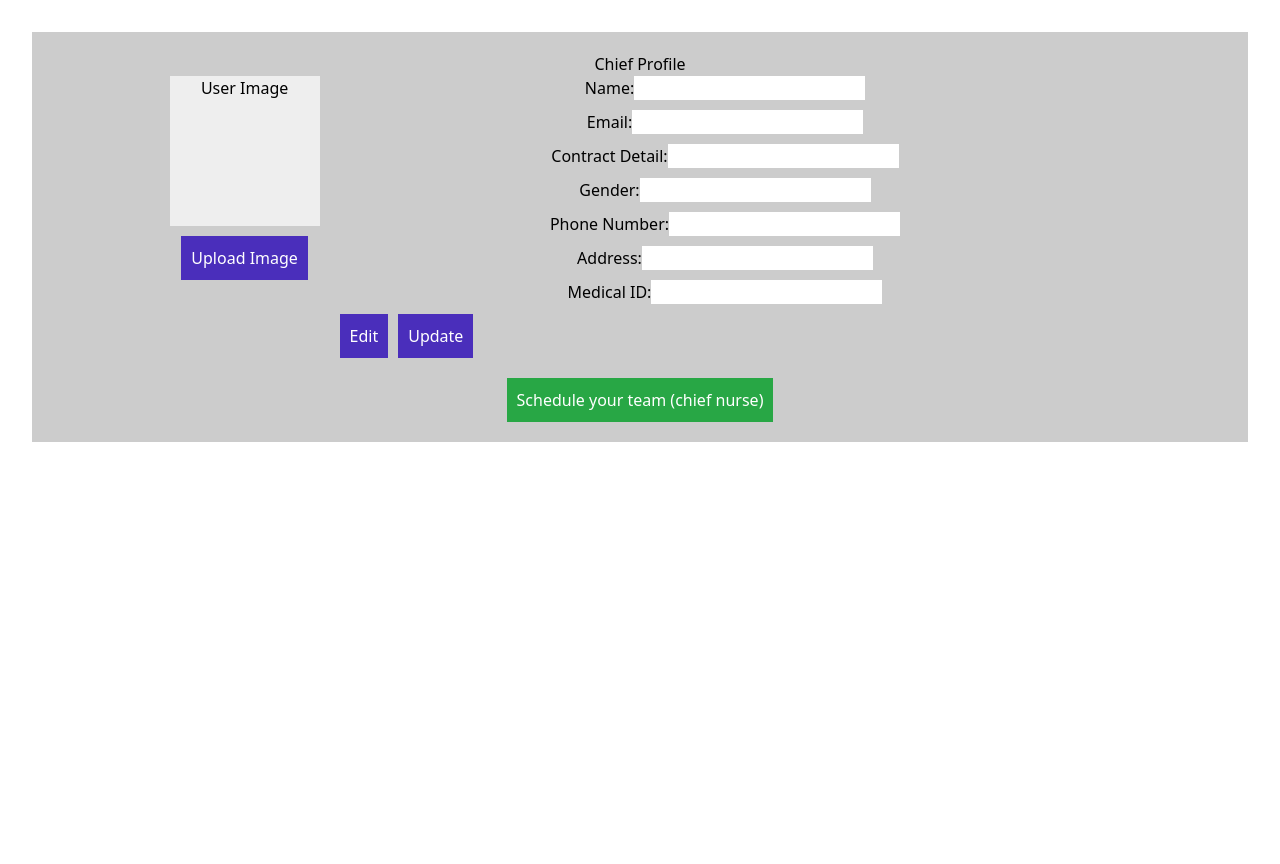
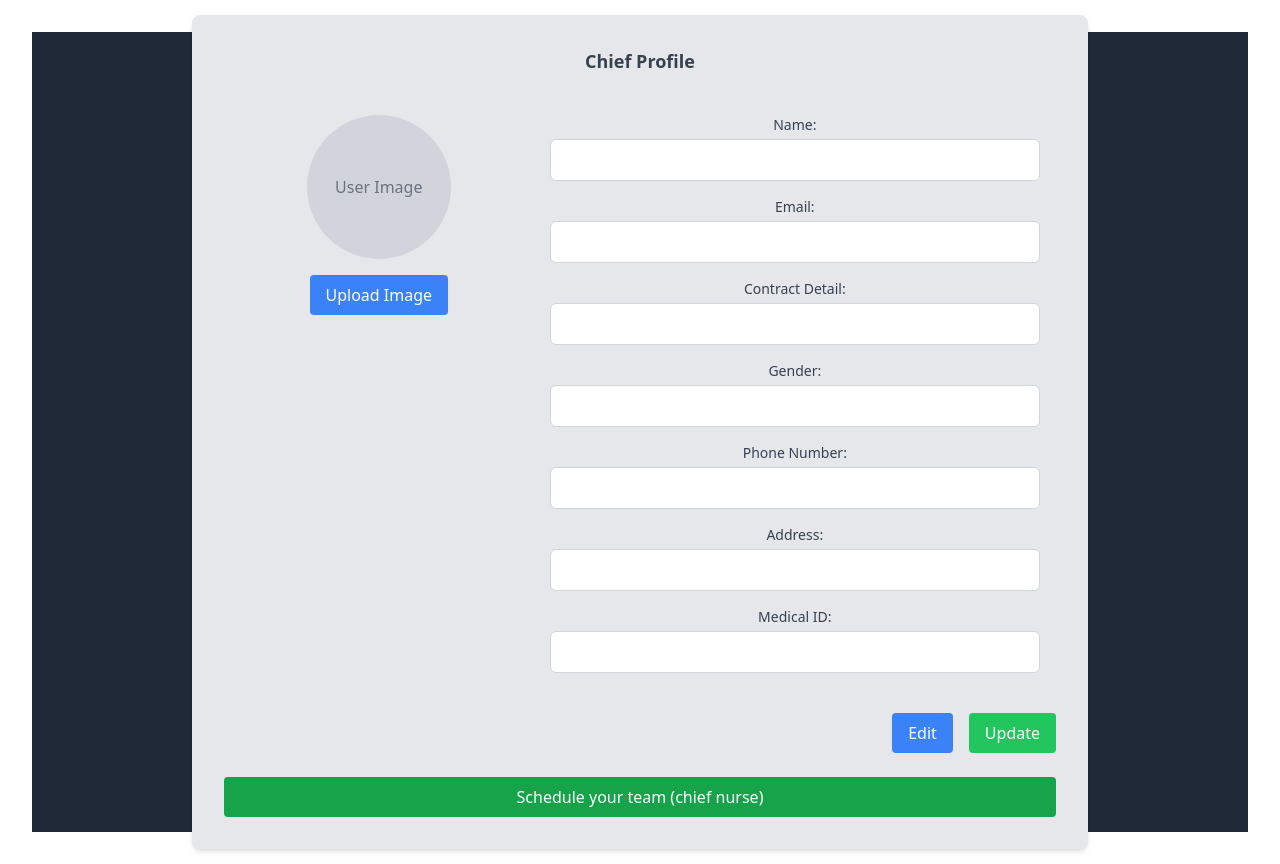
Before and after one commit to LDS-E/Schedule_Frontend, a React (Vite) app: page /RegisterChief in a window 1280 px wide. Before the commit the page ends 800 px from the top, so only its background shows below. Built offline with nearby package versions, Linux system fonts and the light colour scheme.

Commit message:
correct style on register components and connect them together

```diff
--- a/src/App.jsx
+++ b/src/App.jsx
@@ -15,7 +15,7 @@ function App() {
         <Route path="/LogIn" element={<LogIn />} />
         <Route path="/RegisterBasic" element={<RegisterBasic />} />
         <Route
-          path="/RegisterRegularJumpers"
+          path="/RegisterRegularJumper"
           element={<RegisterRegularJumper />}
         />
         <Route path="/RegisterChief" element={<RegisterChief />} />
--- a/src/components/RegisterChief.jsx
+++ b/src/components/RegisterChief.jsx
@@ -22,145 +22,158 @@ const RegisterChief = () => {
   };
 
   return (
-    <div
-      style={{
-        display: "flex",
-        flexDirection: "column",
-        alignItems: "center",
-        padding: "20px",
-        backgroundColor: "#ccc",
-      }}
-    >
-      <h2>Chief Profile</h2>
-      <div
-        style={{
-          display: "flex",
-          justifyContent: "space-between",
-          width: "80%",
-        }}
-      >
-        <div>
-          <div
-            style={{
-              width: "150px",
-              height: "150px",
-              backgroundColor: "#eee",
-              marginBottom: "10px",
-            }}
-          >
+    <div className="flex items-center justify-center h-screen bg-gray-800">
+      <div className="w-full max-w-4xl bg-gray-200 p-8 rounded-lg shadow-md">
+        <h2 className="text-center text-lg font-semibold text-gray-700 mb-6">
+          Chief Profile
+        </h2>
+        <table className="w-full">
+          <tbody>
+            <tr>
+              <td className="p-4 align-top">
+                <div className="flex flex-col items-center">
+                  <div className="w-36 h-36 bg-gray-300 mb-4 rounded-full flex items-center justify-center text-gray-500">
                     User Image
                   </div>
-          <button
-            style={{
-              padding: "10px",
-              backgroundColor: "#4A2EBB",
-              color: "white",
-              border: "none",
-            }}
-          >
+                  <button className="px-4 py-2 bg-blue-500 text-white rounded hover:bg-blue-600">
                     Upload Image
                   </button>
                 </div>
-        <div style={{ flexGrow: 1, marginLeft: "20px" }}>
-          <div style={{ marginBottom: "10px" }}>
-            <label>Name:</label>
+              </td>
+              <td className="p-4 align-top">
+                <div className="space-y-4">
+                  <div>
+                    <label
+                      className="block text-sm font-medium text-gray-700 mb-1"
+                      htmlFor="name"
+                    >
+                      Name:
+                    </label>
                     <input
                       type="text"
+                      id="name"
                       name="name"
                       value={formData.name}
                       onChange={handleInputChange}
+                      className="w-full px-4 py-2 border border-gray-300 rounded-md focus:outline-none focus:ring-2 focus:ring-blue-400"
                     />
                   </div>
-          <div style={{ marginBottom: "10px" }}>
-            <label>Email:</label>
+                  <div>
+                    <label
+                      className="block text-sm font-medium text-gray-700 mb-1"
+                      htmlFor="email"
+                    >
+                      Email:
+                    </label>
                     <input
                       type="email"
+                      id="email"
                       name="email"
                       value={formData.email}
                       onChange={handleInputChange}
+                      className="w-full px-4 py-2 border border-gray-300 rounded-md focus:outline-none focus:ring-2 focus:ring-blue-400"
                     />
                   </div>
-          <div style={{ marginBottom: "10px" }}>
-            <label>Contract Detail:</label>
+                  <div>
+                    <label
+                      className="block text-sm font-medium text-gray-700 mb-1"
+                      htmlFor="contractDetail"
+                    >
+                      Contract Detail:
+                    </label>
                     <input
                       type="text"
+                      id="contractDetail"
                       name="contractDetail"
                       value={formData.contractDetail}
                       onChange={handleInputChange}
+                      className="w-full px-4 py-2 border border-gray-300 rounded-md focus:outline-none focus:ring-2 focus:ring-blue-400"
                     />
                   </div>
-          <div style={{ marginBottom: "10px" }}>
-            <label>Gender:</label>
+                  <div>
+                    <label
+                      className="block text-sm font-medium text-gray-700 mb-1"
+                      htmlFor="gender"
+                    >
+                      Gender:
+                    </label>
                     <input
                       type="text"
+                      id="gender"
                       name="gender"
                       value={formData.gender}
                       onChange={handleInputChange}
+                      className="w-full px-4 py-2 border border-gray-300 rounded-md focus:outline-none focus:ring-2 focus:ring-blue-400"
                     />
                   </div>
-          <div style={{ marginBottom: "10px" }}>
-            <label>Phone Number:</label>
+                  <div>
+                    <label
+                      className="block text-sm font-medium text-gray-700 mb-1"
+                      htmlFor="phoneNumber"
+                    >
+                      Phone Number:
+                    </label>
                     <input
                       type="text"
+                      id="phoneNumber"
                       name="phoneNumber"
                       value={formData.phoneNumber}
                       onChange={handleInputChange}
+                      className="w-full px-4 py-2 border border-gray-300 rounded-md focus:outline-none focus:ring-2 focus:ring-blue-400"
                     />
                   </div>
-          <div style={{ marginBottom: "10px" }}>
-            <label>Address:</label>
+                  <div>
+                    <label
+                      className="block text-sm font-medium text-gray-700 mb-1"
+                      htmlFor="address"
+                    >
+                      Address:
+                    </label>
                     <input
                       type="text"
+                      id="address"
                       name="address"
                       value={formData.address}
                       onChange={handleInputChange}
+                      className="w-full px-4 py-2 border border-gray-300 rounded-md focus:outline-none focus:ring-2 focus:ring-blue-400"
                     />
                   </div>
-          <div style={{ marginBottom: "10px" }}>
-            <label>Medical ID:</label>
+                  <div>
+                    <label
+                      className="block text-sm font-medium text-gray-700 mb-1"
+                      htmlFor="medicalId"
+                    >
+                      Medical ID:
+                    </label>
                     <input
                       type="text"
+                      id="medicalId"
                       name="medicalId"
                       value={formData.medicalId}
                       onChange={handleInputChange}
+                      className="w-full px-4 py-2 border border-gray-300 rounded-md focus:outline-none focus:ring-2 focus:ring-blue-400"
                     />
                   </div>
-          <div style={{ display: "flex", gap: "10px" }}>
-            <button
-              style={{
-                padding: "10px",
-                backgroundColor: "#4A2EBB",
-                color: "white",
-                border: "none",
-              }}
-            >
+                </div>
+              </td>
+            </tr>
+          </tbody>
+        </table>
+        <div className="flex justify-end space-x-4 mt-6">
+          <button className="px-4 py-2 bg-blue-500 text-white rounded hover:bg-blue-600">
             Edit
           </button>
           <button
-              style={{
-                padding: "10px",
-                backgroundColor: "#4A2EBB",
-                color: "white",
-                border: "none",
-              }}
             onClick={handleSubmit}
+            className="px-4 py-2 bg-green-500 text-white rounded hover:bg-green-600"
           >
             Update
           </button>
         </div>
-        </div>
-      </div>
-      <button
-        style={{
-          padding: "10px",
-          backgroundColor: "#28A745",
-          color: "white",
-          border: "none",
-          marginTop: "20px",
-        }}
-      >
+        <button className="w-full mt-6 px-4 py-2 bg-green-600 text-white rounded hover:bg-green-700">
           Schedule your team (chief nurse)
         </button>
+      </div>
     </div>
   );
 };
--- a/src/components/RegisterRegularJumper.jsx
+++ b/src/components/RegisterRegularJumper.jsx
@@ -21,118 +21,154 @@ const RegisterRegularJumper = () => {
   };
 
   return (
-    <div
-      style={{
-        display: "flex",
-        flexDirection: "column",
-        alignItems: "center",
-        padding: "20px",
-        backgroundColor: "#ccc",
-      }}
-    >
-      <h2>Regular Jumper Profile</h2>
-      <div
-        style={{
-          display: "flex",
-          justifyContent: "space-between",
-          width: "80%",
-        }}
-      >
-        <div>
-          <div
-            style={{
-              width: "150px",
-              height: "150px",
-              backgroundColor: "#eee",
-              marginBottom: "10px",
-            }}
-          >
-            User Image
+    <div className="flex items-center justify-center h-screen bg-gray-800">
+      <div className="w-full max-w-md bg-gray-200 p-8 rounded-lg shadow-md">
+        <h2 className="text-center text-lg font-semibold text-gray-700 mb-6">
+          Regular Jumper Profile
+        </h2>
+        <div className="flex flex-col md:flex-row gap-6">
+          {/* Image Upload Section */}
+          <div className="flex flex-col items-center">
+            <div className="w-36 h-36 bg-gray-300 rounded-md flex items-center justify-center mb-4">
+              <span className="text-sm text-gray-500">User Image</span>
             </div>
-          <button
-            style={{
-              padding: "10px",
-              backgroundColor: "#4A2EBB",
-              color: "white",
-              border: "none",
-            }}
-          >
+            <button className="px-4 py-2 bg-blue-500 text-white rounded-md hover:bg-blue-600">
               Upload Image
             </button>
           </div>
-        <div style={{ flexGrow: 1, marginLeft: "20px" }}>
-          <div style={{ marginBottom: "10px" }}>
-            <label>Name:</label>
+          {/* Form Section */}
+          <div className="flex-grow">
+            <table className="w-full">
+              <tbody>
+                <tr className="mb-4">
+                  <td className="pr-4">
+                    <label
+                      className="block text-sm font-medium text-gray-700 mb-1"
+                      htmlFor="name"
+                    >
+                      Name:
+                    </label>
+                  </td>
+                  <td>
                     <input
                       type="text"
+                      id="name"
                       name="name"
                       value={formData.name}
                       onChange={handleInputChange}
+                      className="w-full px-4 py-2 border border-gray-300 rounded-md focus:outline-none focus:ring-2 focus:ring-blue-400"
                     />
-          </div>
-          <div style={{ marginBottom: "10px" }}>
-            <label>Email:</label>
+                  </td>
+                </tr>
+                <tr className="mb-4">
+                  <td className="pr-4">
+                    <label
+                      className="block text-sm font-medium text-gray-700 mb-1"
+                      htmlFor="email"
+                    >
+                      Email:
+                    </label>
+                  </td>
+                  <td>
                     <input
                       type="email"
+                      id="email"
                       name="email"
                       value={formData.email}
                       onChange={handleInputChange}
+                      className="w-full px-4 py-2 border border-gray-300 rounded-md focus:outline-none focus:ring-2 focus:ring-blue-400"
                     />
-          </div>
-          <div style={{ marginBottom: "10px" }}>
-            <label>Gender:</label>
+                  </td>
+                </tr>
+                <tr className="mb-4">
+                  <td className="pr-4">
+                    <label
+                      className="block text-sm font-medium text-gray-700 mb-1"
+                      htmlFor="gender"
+                    >
+                      Gender:
+                    </label>
+                  </td>
+                  <td>
                     <input
                       type="text"
+                      id="gender"
                       name="gender"
                       value={formData.gender}
                       onChange={handleInputChange}
+                      className="w-full px-4 py-2 border border-gray-300 rounded-md focus:outline-none focus:ring-2 focus:ring-blue-400"
                     />
-          </div>
-          <div style={{ marginBottom: "10px" }}>
-            <label>Phone Number:</label>
+                  </td>
+                </tr>
+                <tr className="mb-4">
+                  <td className="pr-4">
+                    <label
+                      className="block text-sm font-medium text-gray-700 mb-1"
+                      htmlFor="phoneNumber"
+                    >
+                      Phone Number:
+                    </label>
+                  </td>
+                  <td>
                     <input
                       type="text"
+                      id="phoneNumber"
                       name="phoneNumber"
                       value={formData.phoneNumber}
                       onChange={handleInputChange}
+                      className="w-full px-4 py-2 border border-gray-300 rounded-md focus:outline-none focus:ring-2 focus:ring-blue-400"
                     />
-          </div>
-          <div style={{ marginBottom: "10px" }}>
-            <label>Address:</label>
+                  </td>
+                </tr>
+                <tr className="mb-4">
+                  <td className="pr-4">
+                    <label
+                      className="block text-sm font-medium text-gray-700 mb-1"
+                      htmlFor="address"
+                    >
+                      Address:
+                    </label>
+                  </td>
+                  <td>
                     <input
                       type="text"
+                      id="address"
                       name="address"
                       value={formData.address}
                       onChange={handleInputChange}
+                      className="w-full px-4 py-2 border border-gray-300 rounded-md focus:outline-none focus:ring-2 focus:ring-blue-400"
                     />
-          </div>
-          <div style={{ marginBottom: "10px" }}>
-            <label>Medical ID:</label>
+                  </td>
+                </tr>
+                <tr className="mb-4">
+                  <td className="pr-4">
+                    <label
+                      className="block text-sm font-medium text-gray-700 mb-1"
+                      htmlFor="medicalId"
+                    >
+                      Medical ID:
+                    </label>
+                  </td>
+                  <td>
                     <input
                       type="text"
+                      id="medicalId"
                       name="medicalId"
                       value={formData.medicalId}
                       onChange={handleInputChange}
+                      className="w-full px-4 py-2 border border-gray-300 rounded-md focus:outline-none focus:ring-2 focus:ring-blue-400"
                     />
-          </div>
-          <div style={{ display: "flex", gap: "10px" }}>
-            <button
-              style={{
-                padding: "10px",
-                backgroundColor: "#4A2EBB",
-                color: "white",
-                border: "none",
-              }}
-            >
+                  </td>
+                </tr>
+              </tbody>
+            </table>
+            {/* Buttons */}
+            <div className="flex gap-4 mt-4">
+              <button className="px-4 py-2 bg-gray-500 text-white rounded-md hover:bg-gray-600">
                 Edit
               </button>
               <button
-              style={{
-                padding: "10px",
-                backgroundColor: "#4A2EBB",
-                color: "white",
-                border: "none",
-              }}
+                className="px-4 py-2 bg-blue-500 text-white rounded-md hover:bg-blue-600"
                 onClick={handleSubmit}
               >
                 Update
@@ -141,6 +177,7 @@ const RegisterRegularJumper = () => {
           </div>
         </div>
       </div>
+    </div>
   );
 };
 
```
Also changed, not shown: src/components/RegisterBasic.jsx (+30 -6 lines). Lines whose indentation alone changed are shown as unchanged.
